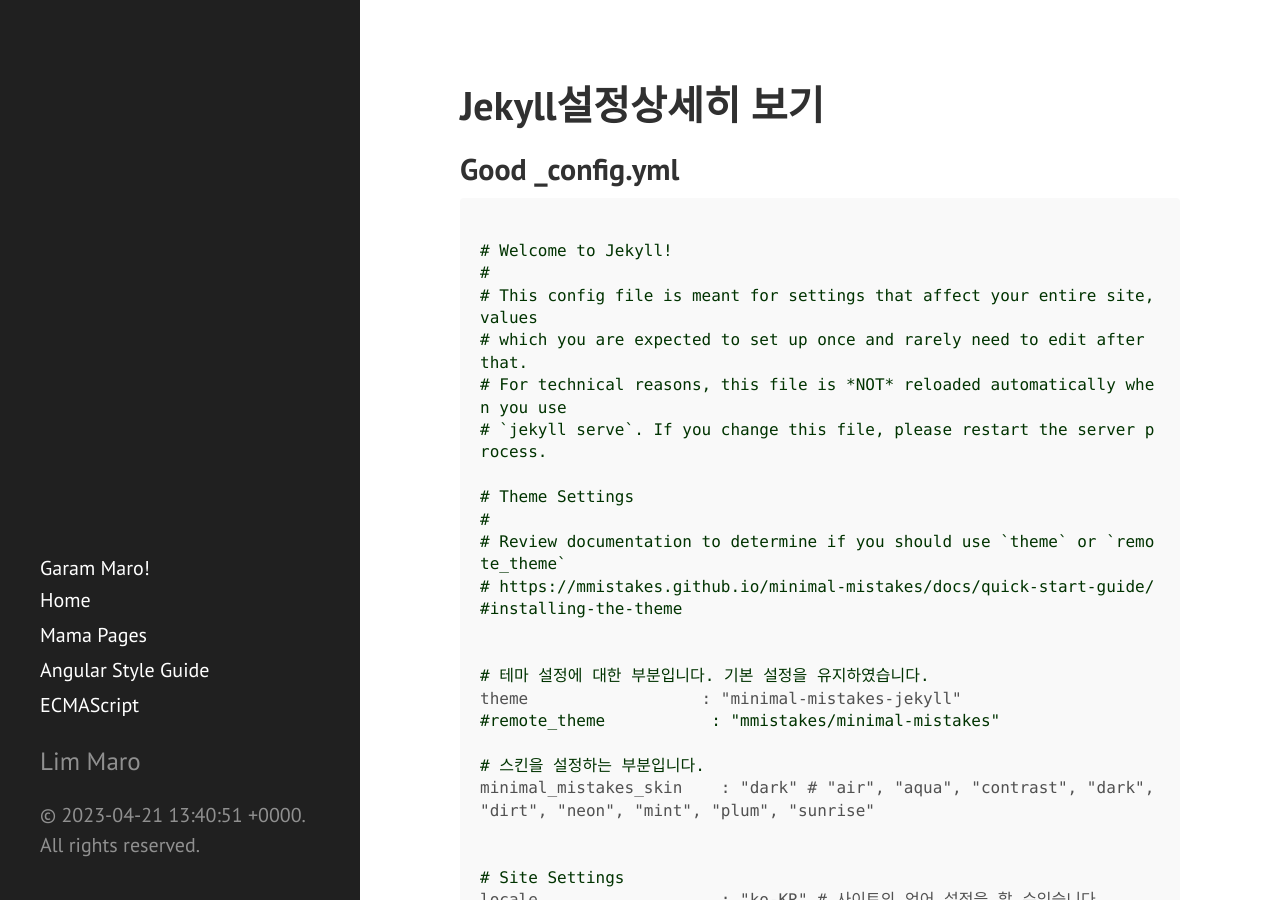
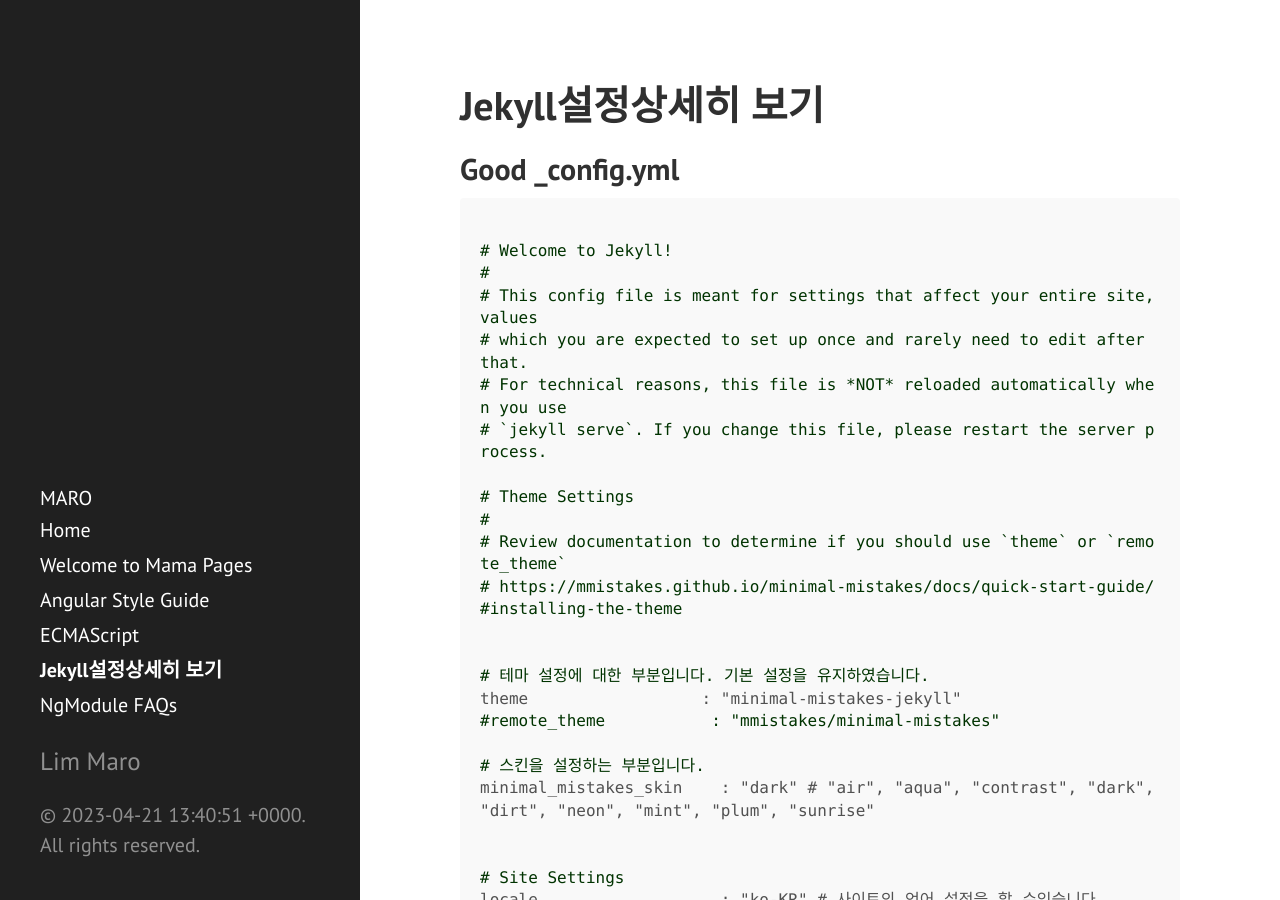
Before and after one commit to taekku/taekku.github.io, a Jekyll site: the page built from docs/good.md, in a window 1280 px wide and 900 px high. Built offline with Jekyll 4.4.1, drawn with Linux system fonts in a browser that asks for light colours.

Commit message:
작성법을 배우고 있음

```diff
--- a/_config.yml
+++ b/_config.yml
@@ -10,7 +10,7 @@
 permalink:        pretty
 
 # Setup
-title:            Garam Maro!
+title:            MARO
 # 자신의 blog title.
 tagline:          My Home(Maro)
 description:      Maro Project
--- a/docs/Welcome.md
+++ b/docs/Welcome.md
@@ -1,6 +1,6 @@
 ---
 layout: page
-title: Mama Pages
+title: Welcome to Mama Pages
 ---
 
 {{ site.title }}
```
Also changed, not shown: docs/good.md (+1 -1 lines), docs/ngModule_faqs.md (+1 -1 lines), docs/ecmascript.md (renamed from docs/javascript.md).
